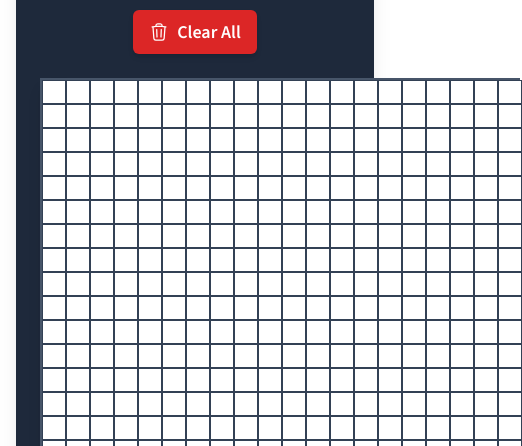
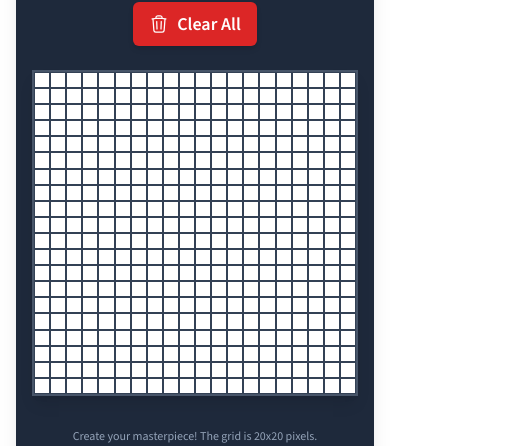
Before and after one commit to mrmorgan-i/newmancodingclub, a Next.js app: page /interactives/pixel-art in a window 390 px wide. Shown: the part 370-816 px from the top of the page, 522 px wide, since content can reach past the window. Built offline with nearby package versions, Linux system fonts and the light colour scheme; no server answers.

Commit message:
Pixel grid responsiveness

```diff
--- a/src/app/interactives/pixel-art/page.tsx
+++ b/src/app/interactives/pixel-art/page.tsx
@@ -1,12 +1,10 @@
 "use client";
 
-import React, { useState, useCallback, useMemo } from 'react';
+import React, { useState, useCallback } from 'react';
 import { TrashIcon } from '@heroicons/react/24/outline';
 
-const GRID_SIZE = 20; // e.g., 20x20 grid
-const PIXEL_SIZE_REM = 1.5; // Each pixel will be 1.5rem x 1.5rem (24px x 24px if 1rem=16px)
-
-const defaultColor = '#FFFFFF'; // White
+const GRID_SIZE = 20;
+const defaultColor = '#FFFFFF';
 
 const colorPalette: string[] = [
   '#000000', // Black
@@ -32,15 +30,9 @@ export default function PixelArtPage() {
   const [grid, setGrid] = useState<string[][]>(() => createInitialGrid(GRID_SIZE, defaultColor));
   const [selectedColor, setSelectedColor] = useState<string>(colorPalette[0]); // Default to black
 
-  // Memoize grid width for performance if GRID_SIZE were dynamic
-  const gridWidthStyle = useMemo(() => ({
-    width: `${GRID_SIZE * PIXEL_SIZE_REM}rem`,
-  }), []);
-
   // Handle clicking on a pixel to change its color
   const handlePixelClick = useCallback((rowIndex: number, colIndex: number) => {
     setGrid(prevGrid => {
-      // Create a new grid to avoid direct state mutation
       const newGrid = prevGrid.map(row => [...row]);
       newGrid[rowIndex][colIndex] = selectedColor;
       return newGrid;
@@ -57,10 +49,9 @@ export default function PixelArtPage() {
     setGrid(createInitialGrid(GRID_SIZE, defaultColor));
   };
 
-
   return (
     <div className="py-8">
-      <div className="max-w-max mx-auto p-6 bg-slate-800 rounded-lg shadow-xl text-slate-100">
+      <div className="w-full max-w-xl mx-auto p-4 sm:p-6 bg-slate-800 rounded-lg shadow-xl text-slate-100">
         <h1 className="text-3xl sm:text-4xl font-bold text-center mb-2 text-sky-400 manrope">
           Pixel Art Creator
         </h1>
@@ -91,17 +82,13 @@ export default function PixelArtPage() {
             >
                 <TrashIcon className="w-5 h-5" /> Clear All
             </button>
-            {/* Placeholder for more controls if needed */}
         </div>
 
-
-        {/* Pixel Grid */}
         <div
-          className="grid border-2 border-slate-600 shadow-lg mx-auto"
+          className="grid w-full aspect-square border-2 border-slate-600 shadow-lg mx-auto"
           style={{
             gridTemplateColumns: `repeat(${GRID_SIZE}, 1fr)`,
-            ...gridWidthStyle, // Apply dynamic width
-            touchAction: 'none' // Improves touch interaction on some devices
+            touchAction: 'none'
           }}
         >
           {grid.map((row, rowIndex) =>
@@ -110,13 +97,9 @@ export default function PixelArtPage() {
                 key={`${rowIndex}-${colIndex}`}
                 className="border border-slate-700 cursor-pointer hover:opacity-80 transition-opacity"
                 style={{
-                  width: `${PIXEL_SIZE_REM}rem`,
-                  height: `${PIXEL_SIZE_REM}rem`,
                   backgroundColor: pixelColor,
                 }}
                 onClick={() => handlePixelClick(rowIndex, colIndex)}
-                // For mobile: allow "dragging" to paint (optional, more complex)
-                // onTouchMove={(e) => { e.preventDefault(); handlePixelClick(rowIndex, colIndex);}}
               />
             ))
           )}
```
